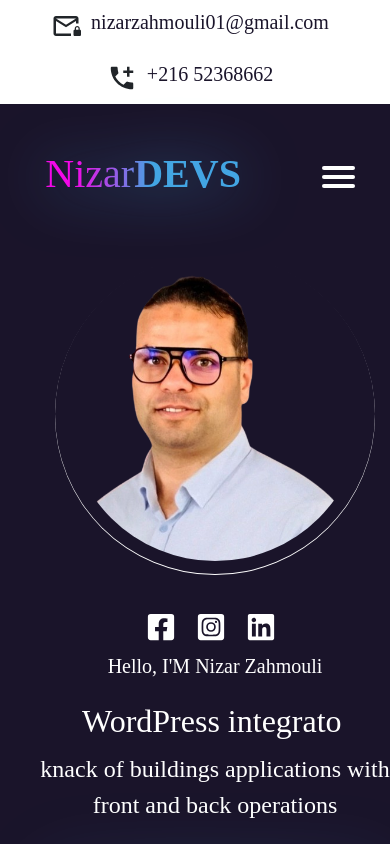
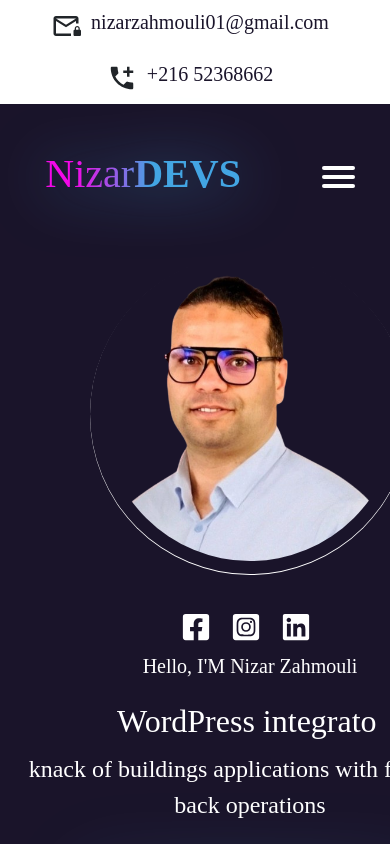
Before and after one commit to nizar-zahmouli/My-portfolio, a React (Create React App) app: page / in a window 390 px wide. Shown: the top 844 px of the page. Built offline with nearby package versions, Linux system fonts and the light colour scheme; a web font is replaced by a local one.

Commit message:
potfolio commit

```diff
--- a/src/Portfolio/Home/Profile.css
+++ b/src/Portfolio/Home/Profile.css
@@ -179,24 +179,6 @@
     left: 0;
   }
 }
-@media screen and (max-width: 430px) {
-  .profile-container {
-    display: flex;
-    width: 430px;
-    flex-direction: column;
-  }
-  .profile-parent {
-    width: 90%;
-    height: auto;
-    display: flex;
-    flex-direction: column-reverse;
-    justify-content: space-between;
-    align-items: center;
-    margin: 0;
-    padding: 0;
-    left: 0;
-  }
-}
 
 @media screen and (max-width: 375px) {
   .profile-container {
```
